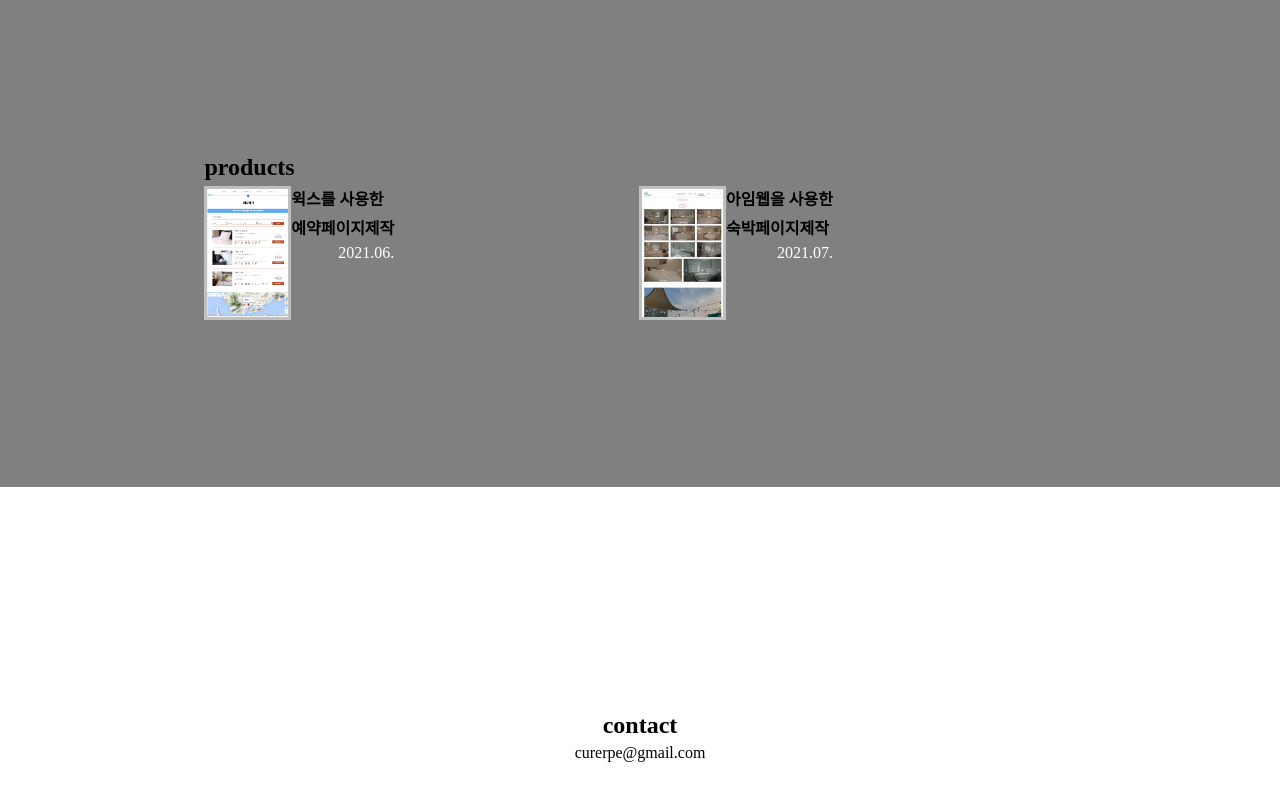
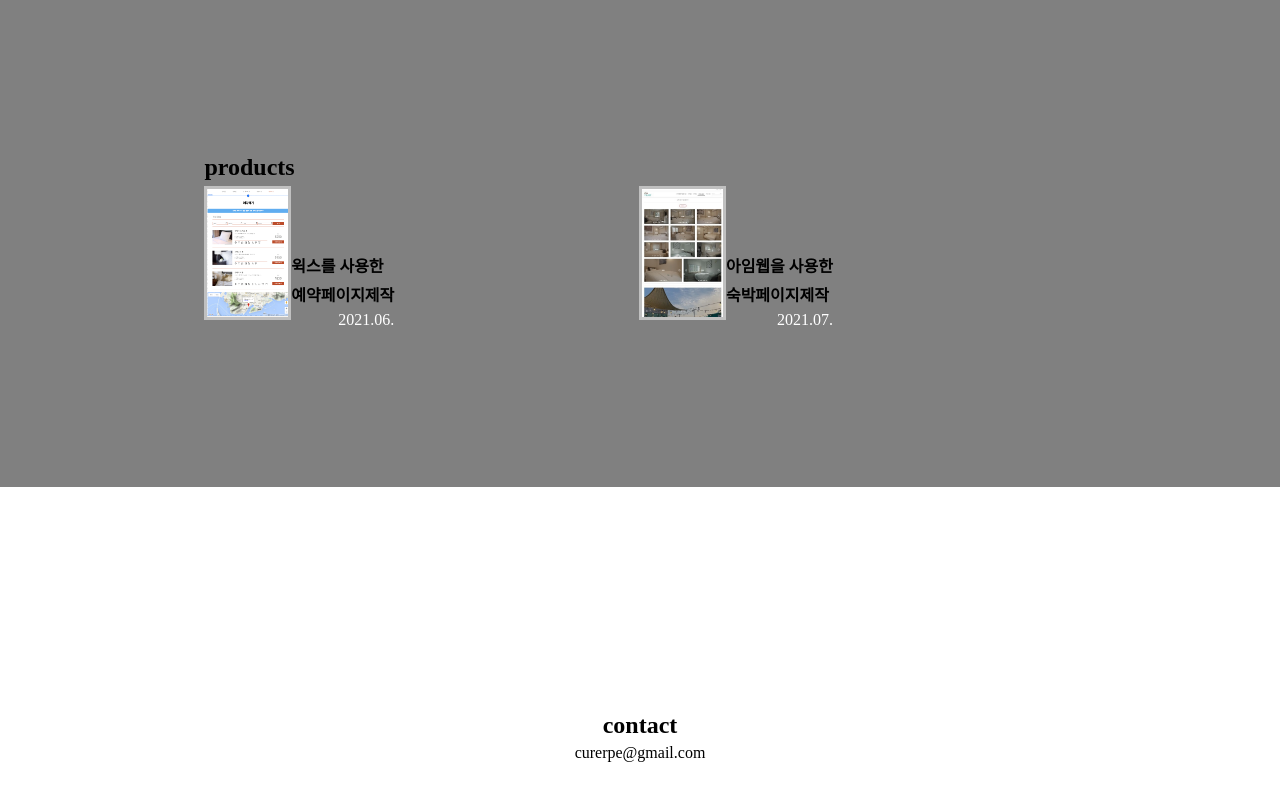
Before and after one commit to posvj001/port, a plain HTML site: page index.html in a window 1280 px wide. Shown: the part 1513-2313 px from the top of the page. Drawn offline with Linux system fonts and the light colour scheme.

Commit message:
Update index.html

```diff
--- a/index.html
+++ b/index.html
@@ -78,6 +78,7 @@
                 <li class="flex_row">
                     <img class="width_20per boder_3_silver" src="img/2.png" alt="윅스예약폼">
                     <div clsass="margin_left_3px boder_3_silver bg_white">
+                        <div class="empty_H_50per"></div>
                         <span class="text_black margin_bottom_5px bold">윅스를 사용한</span><br>
                         <span class="text_black margin_bottom_5px bold">예약페이지제작</span><br>
                         <p class="text_white margin_bottom_5px text_right">2021.06.</p>
@@ -87,6 +88,7 @@
                 <li class="flex_row">
                     <img class="width_20per boder_3_silver" src="img/1.jpg" alt="아임웹예약폼">
                     <div clsass="margin_left_3px boder_3_silver bg_white">
+                        <div class="empty_H_50per"></div>
                         <span class="text_black margin_bottom_5px bold">아임웹을 사용한</span><br>
                         <span class="text_black margin_bottom_5px bold">숙박페이지제작</span><br>
                         <p class="text_white margin_bottom_5px text_right">2021.07.</p>
```
